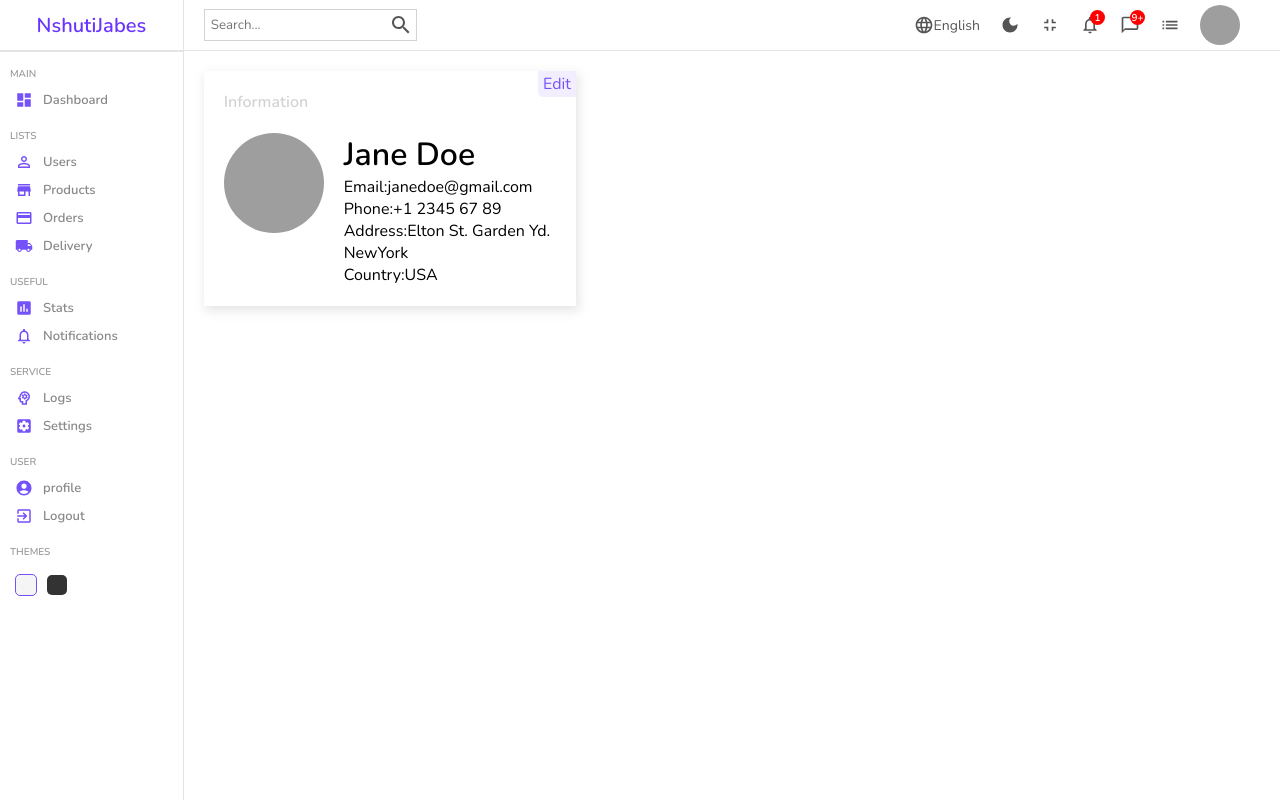
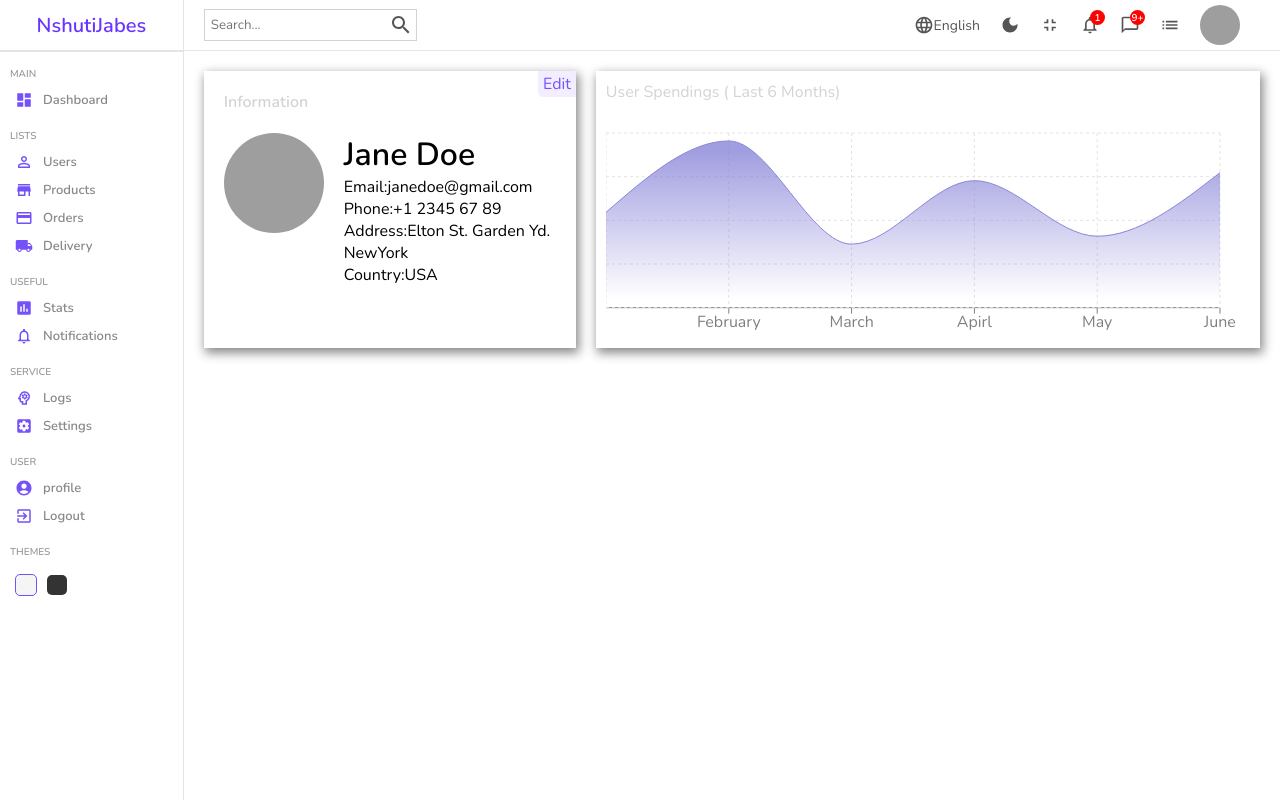
Before and after one commit to n-jabes/admin_dashboard, a React (Create React App) app: page /products/1 in a window 1280 px wide. Built offline with nearby package versions, Linux system fonts and the light colour scheme; grey boxes are pictures that could not be loaded; a web font is replaced by a local one.

Commit message:
finished the right section containing a chart on the single user page

```diff
--- a/src/components/chart/Chart.jsx
+++ b/src/components/chart/Chart.jsx
@@ -1,7 +1,7 @@
 import "./chart.scss"
 import { AreaChart, Area, XAxis, CartesianGrid, Tooltip, ResponsiveContainer } from 'recharts';
 
-function Chart() {
+function Chart({aspect, title}) {
   const data = [
     {name: "January", Total: 1200},
     {name: "February", Total: 2100},
@@ -13,11 +13,11 @@
 
   return (
     <div className="chart">
-      <div className="title">Last 6 Month (Revenue) </div>
+      <div className="title">{title}</div>
 
       {/* you can learn more about using react chart packages on recharts.org */}
 
-      <ResponsiveContainer width="100%" aspect ={2 / 1}>
+      <ResponsiveContainer width="100%" aspect ={aspect}>
         <AreaChart width={730} height={250} data={data}
           margin={{ top: 10, right: 30, left: 0, bottom: 0 }}>
           <defs>
--- a/src/pages/home/Home.jsx
+++ b/src/pages/home/Home.jsx
@@ -20,7 +20,7 @@
         </div>
         <div className="charts">
           <Featured/>
-          <Chart/>
+          <Chart aspect={2 / 1} title="Last 6 Month (Revenue)"/>
         </div>
 
         <div className="listContainer">
--- a/src/pages/single/Single.jsx
+++ b/src/pages/single/Single.jsx
@@ -1,6 +1,7 @@
 import "./single.scss"
 import Sidebar from "../../components/sidebar/Sidebar"
 import Navbar from "../../components/navbar/Navbar"
+import Chart from "../../components/chart/Chart"
 
 const Single = () => {
   return (
@@ -39,7 +40,9 @@
               </div>
             </div>
           </div>
-          <div className="right"></div>
+          <div className="right">
+            <Chart aspect={3 / 1} title="User Spendings ( Last 6 Months)"/>
+          </div>
         </div>
         <div className="bottom"></div>
       </div>
--- a/src/pages/single/single.scss
+++ b/src/pages/single/single.scss
@@ -13,8 +13,8 @@
             .left{
                 flex: 1;
                 padding: 20px;
-                -webkit-box-shadow: 2px 4px 10px 1px rgba(0, 0, 0, 0.47);
-                box-shadow: 2px 4px 10px 1px rgba(201, 201, 201, 0.47);
+                box-shadow: 2px 4px 10px 1px rgba(0,0,0,0.47);
+                -webkit-box-shadow: 2px 4px 10px 1px rgba(0,0,0,0.47);
                 padding: 20px;
                 position: relative;
 
@@ -33,7 +33,6 @@
                 .item{
                     display: flex;
                     gap: 20px;
-
 
                     .itemImg{
                         width: 100px;
@@ -69,12 +68,11 @@
             .right{
                 flex: 2;
             }
-
-            .title{
-                font-size: 16px;
-                color: lightgray;
-                margin-bottom: 20px;
-            }
+        }
+        .title{
+            font-size: 16px;
+            color: lightgray;
+            margin-bottom: 20px;
         }
     }
 }
```
